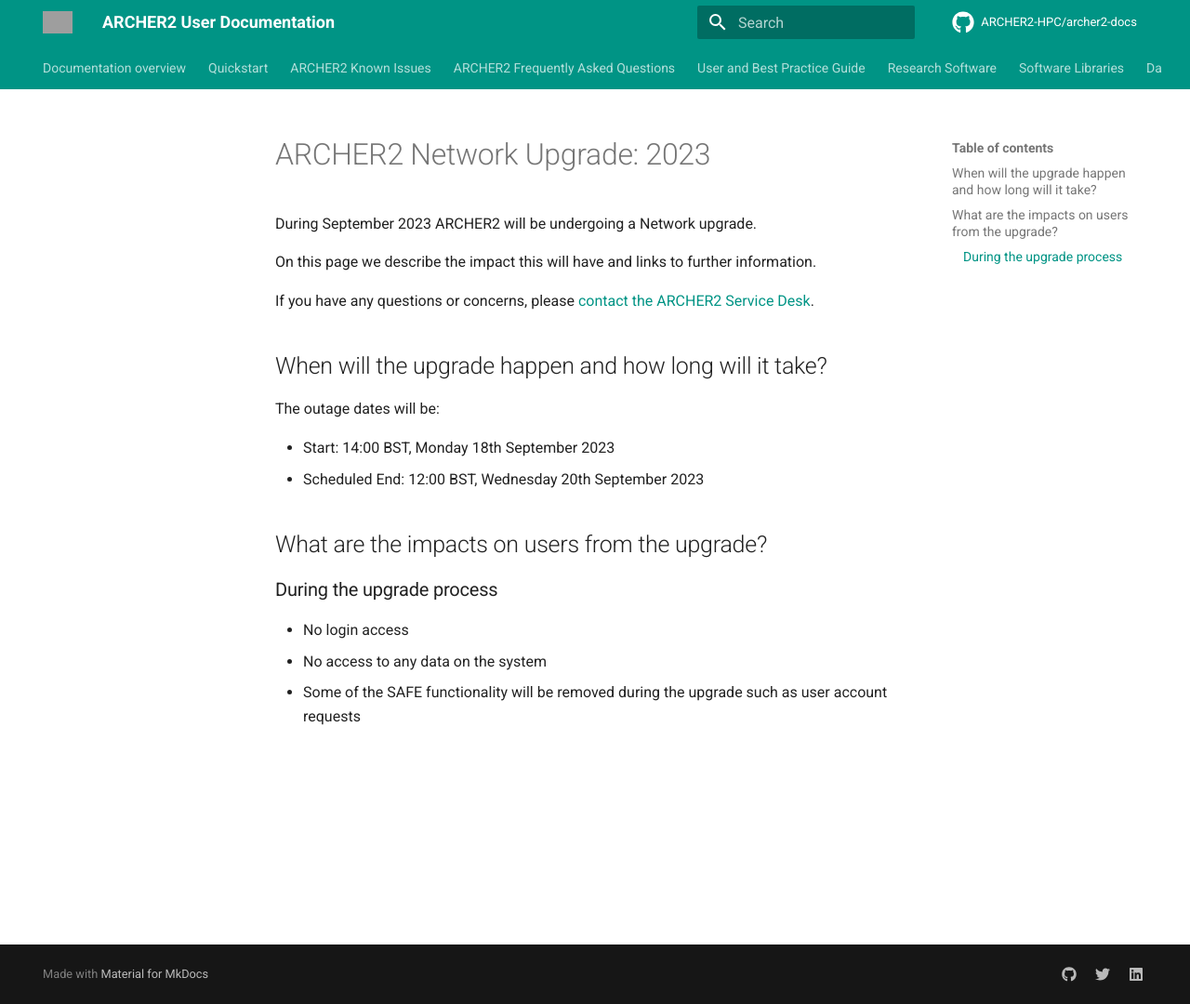
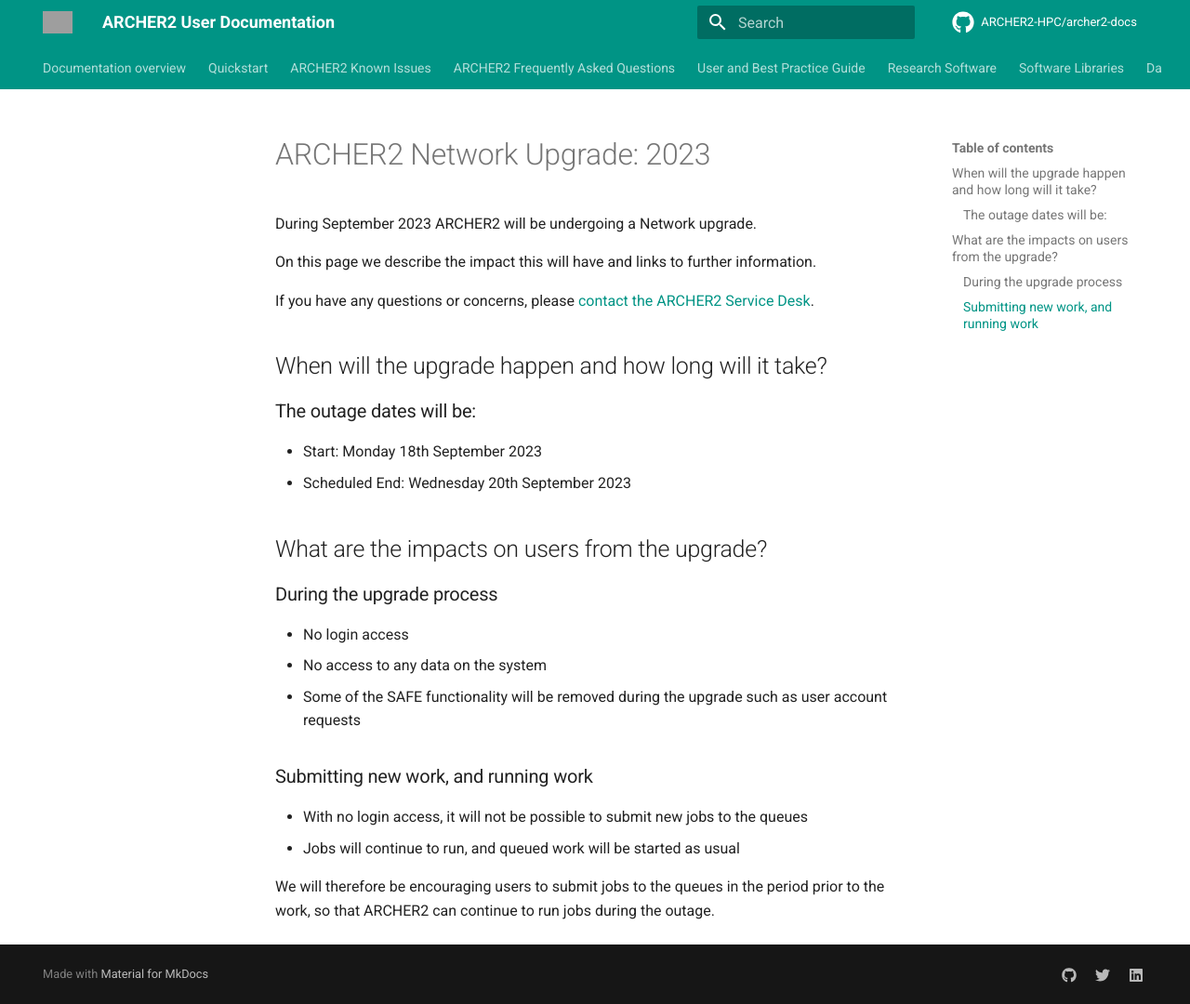
Before and after one commit to ARCHER2-HPC/archer2-docs, an MkDocs documentation site: the page built from docs/faq/network-upgrade-2023.md, in a window 1280 px wide and 1080 px high. Shown: the whole window at 93% size. Built offline with MkDocs 1.6.1 and Material for MkDocs 9.7.7, drawn with Linux system fonts in a browser that asks for light colours; comment, search, counter and statistics services are not loaded; grey boxes are pictures that could not be loaded.

Commit message:
Update network-upgrade-2023.md

```diff
--- a/docs/faq/network-upgrade-2023.md
+++ b/docs/faq/network-upgrade-2023.md
@@ -12,10 +12,10 @@
 ## When will the upgrade happen and how long will it take?
 
 
-The outage dates will be:
+### The outage dates will be:
 
- - Start: 14:00 BST, Monday 18th September 2023
- - Scheduled End: 12:00 BST, Wednesday 20th September 2023
+ - Start:  Monday 18th September 2023
+ - Scheduled End:  Wednesday 20th September 2023
 
 ## What are the impacts on users from the upgrade?
 
@@ -24,3 +24,10 @@
  - No login access
  - No access to any data on the system
  - Some of the SAFE functionality will be removed during the upgrade such as user account requests
+
+### Submitting new work, and running work
+
+- With no login access, it will not be possible to submit new jobs to the queues
+- Jobs will continue to run, and queued work will be started as usual
+
+We will therefore be encouraging users to submit jobs to the queues in the period prior to the work, so that ARCHER2 can continue to run jobs during the outage.
```
